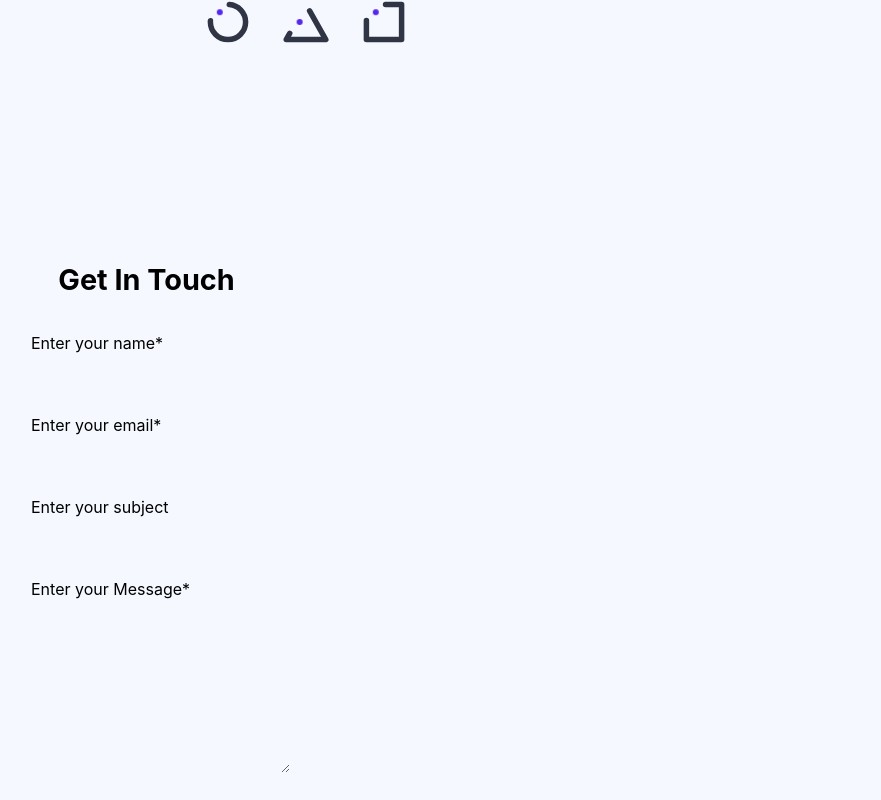
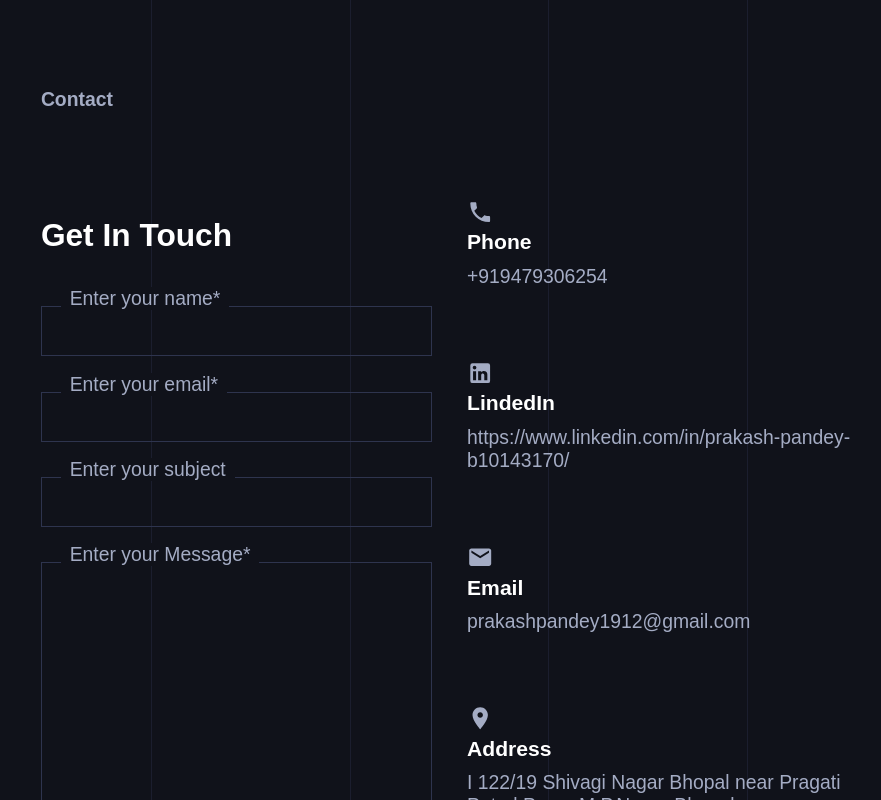
Before and after one commit to prakashpandey1912/portflio, a React (Create React App) app: page /contact in a window 1280 px wide. Shown: the top 800 px of the page, without its empty margins (334-1215 px from the left). Built offline with nearby package versions, Linux system fonts and the light colour scheme.

Commit message:
dayend commit

```diff
--- a/src/App.js
+++ b/src/App.js
@@ -1,8 +1,11 @@
-import { useEffect } from 'react';
+import { useEffect, useState } from 'react';
 import { Routes, Route, BrowserRouter } from 'react-router-dom';
+import styled from 'styled-components';
 
 //css
-import './App.css';
+//import './App.css';
+import MenuIcon from '@material-ui/icons/Menu';
+import { IconButton } from "@material-ui/core";
 
 //pages
 import Loading from './component/loader/Loading';
@@ -15,15 +18,29 @@ import Resume from './pages/resume/Resume'
 import Blogs from './pages/blogs/Blogs'
 
 function App() {
+  const [webSiteTheme, setTheme] = useState('dark')
 
   useEffect(() => {
     console.clear();
-  }, []);
+    document.documentElement.className = webSiteTheme;
+  }, [webSiteTheme]);
 
   return (
     <div className="App">
-      <Loading />
       {/* <Contact /> */}
+      <div className="ham-burger-menu">
+        <IconButton >
+          <MenuIcon />
+        </IconButton>
+      </div>
+      <MainContentStyled>
+        <div className="lines">
+          <div className="line-1"></div>
+          <div className="line-2"></div>
+          <div className="line-3"></div>
+          <div className="line-4"></div>
+        </div>
+
         <BrowserRouter>
           <Routes>
             <Route path="/" exact element={<HomePage />} />
@@ -32,11 +49,39 @@ function App() {
             <Route path="/blogs" exact element={<Blogs />} />
             <Route path="/resume" exact element={<Resume />} />
             <Route exact path="/contact" element={<Contact />} />
+            <Route exact path="/loader" element={<Loading />} />
           </Routes>
         </BrowserRouter>
+
+
+      </MainContentStyled>
     </div >
   );
 
 }
 
+const MainContentStyled = styled.main`
+  position: relative;
+  margin-left: 16.3rem;
+  min-height: 100vh;
+  @media screen and (max-width:1200px){
+    margin-left: 0;
+  }
+
+  .lines{
+    position: absolute;
+    min-height: 100%;
+    width: 100%;
+    display: flex;
+    justify-content: space-evenly;
+    opacity: 0.4;
+    z-index: -1;
+    .line-1, .line-2, .line-3, .line-4{
+      width: 1px;
+      min-height: 100vh;
+      background-color: var(--border-color);
+    }
+  }
+`;
+
 export default App;
--- a/src/index.js
+++ b/src/index.js
@@ -5,12 +5,15 @@ import store from '../src/store/store'
 //pages
 import './index.css';
 import App from './App';
+import WebSiteStyle from './style/webSiteStyle';
 
 ReactDOM.render(
   <React.StrictMode>
+    <WebSiteStyle />
     <Provider store={store}>
       <App />
     </Provider>
+
   </React.StrictMode>,
   document.getElementById('root')
 );
--- a/src/pages/contact/Contact.jsx
+++ b/src/pages/contact/Contact.jsx
@@ -2,6 +2,7 @@ import React from 'react';
 import styled from 'styled-components';
 import PhoneIcon from '@material-ui/icons/Phone';
 import EmailIcon from '@material-ui/icons/Email';
+import LinkedInIcon from '@material-ui/icons/LinkedIn';
 import LocationOnIcon from '@material-ui/icons/LocationOn';
 // import ContactItem from '../Components/ContactItem';
 
@@ -22,12 +23,18 @@ export const MainLayout = styled.div`
 export const InnerLayout = styled.div`
     padding: 5rem 0;
 `;
+function onSubmit() {
+    console.log("sended data")
+}
+
 function Contact() {
     const phone = <PhoneIcon />
     const email = <EmailIcon />
     const location = <LocationOnIcon />
+    const linkedIN = <LinkedInIcon />
     return (
         <MainLayout>
+            <h3>Contact</h3>
             {/* <Title title={'Contact'} span={'Contact'} /> */}
             <ContactPageStyled >
                 <InnerLayout className={'contact-section'}>
@@ -56,9 +63,32 @@ function Contact() {
                                 {/* <PrimaryButton disabled title={'Send Email'} /> */}
                             </div>
                         </form>
+                        <div className="form-field">
+                            <button onClick={onSubmit}>Send Data</button>
+                        </div>
                     </div>
                     <div className="right-content">
-                        {/* <ContactItem title={'Phone'} icon={phone} cont1={'+216-25566952'} cont2={'+216-50557956'} />
+                        <div>
+                            <div>{phone}</div>
+                            <h6>Phone</h6>
+                            <p>+919479306254</p>
+                        </div>
+                        <div>
+                            <div>{linkedIN}</div>
+                            <h6>LindedIn</h6>
+                            <p>https://www.linkedin.com/in/prakash-pandey-b10143170/</p>
+                        </div>
+                        <div>
+                            <div>{email}</div>
+                            <h6>Email</h6>
+                            <p>prakashpandey1912@gmail.com</p>
+                        </div>
+                        <div>
+                            <div>{location}</div>
+                            <h6>Address</h6>
+                            <p>I 122/19 Shivagi Nagar Bhopal near Pragati Petrol Pump M.P.Nagar Bhopal</p>
+                        </div>
+                        {/* <ContactItem title={'Phone'} icon={phone} cont1={'+919479306254'}/>
                         <ContactItem title={'Email'} icon={email} cont1={'mchrif000@yandex.com'} cont2={'mchrif000@gmail.com'} />
                         <ContactItem title={'Address'} icon={location} cont1={'Tunisia, Bizerte'} cont2={'Tunis'} /> */}
 
--- /dev/null
+++ b/src/style/webSiteStyle.js
@@ -0,0 +1,180 @@
+import { createGlobalStyle } from 'styled-components';
+
+
+const WebSiteStyle = createGlobalStyle`
+/* :root{
+    --primary-color: #007bff;
+    --primary-color-light: #057FFF;
+    --secondary-color: #6c757d;
+    --background-dark-color: #10121A;
+    --background-dark-grey: #191D2B;
+    --border-color: #2e344e;
+    --background-light-color: #F1F1F1;
+    --background-light-color-2: rgba(3,127,255,.3);
+    --white-color: #FFF;
+    --font-light-color: #a4acc4;
+    --font-dark-color: #313131;
+    --font-dark-color-2: #151515;
+    --sidebar-dark-color: #191D2B;
+    --scrollbar-bg-color: #383838;
+    --scrollbar-thump-color: #6b6b6b;
+    --scrollbar-track-color: #383838;
+
+} */
+
+.light{
+    --primary-color: #007bff;
+    --primary-color-light: #057FFF;
+    --secondary-color: #ff7675;
+    --background-dark-color: #F1F1F1;
+    --background-dark-grey: #e4e4e4;
+    --border-color: #cbced8;
+    --background-light-color: #F1F1F1;
+    --background-light-color-2: rgba(3,127,255,.3);
+    --white-color: #151515;
+    --font-light-color: #313131;
+    --font-dark-color: #313131;
+    --font-dark-color-2: #151515;
+    --sidebar-dark-color: #E4E4E4;
+    --scrollbar-bg-color: #383838;
+    --scrollbar-thump-color: #6b6b6b;
+    --scrollbar-track-color: #383838;
+}
+.dark{
+    --primary-color: #007bff;
+    --primary-color-light: #057FFF;
+    --secondary-color: #6c757d;
+    --background-dark-color: #10121A;
+    --background-dark-grey: #191D2B;
+    --border-color: #2e344e;
+    --background-light-color: #F1F1F1;
+    --background-light-color-2: rgba(3,127,255,.3);
+    --white-color: #FFF;
+    --font-light-color: #a4acc4;
+    --font-dark-color: #313131;
+    --font-dark-color-2: #151515;
+    --sidebar-dark-color: #191D2B;
+    --scrollbar-bg-color: #383838;
+    --scrollbar-thump-color: #6b6b6b;
+    --scrollbar-track-color: #383838;
+}
+
+*{
+    margin: 0;
+    padding: 0;
+    box-sizing: border-box;
+    list-style: none;
+    text-decoration: none;
+    font-family: 'Nunito', sans-serif;
+    font-size: 1.1rem;
+
+}
+
+body{
+    background-color: var(--background-dark-color);
+    color: var(--font-light-color);
+    transition: all .4s ease-in-out;
+}
+
+body::-webkit-scrollbar{
+    width: 9px;
+    background-color: #383838;
+}
+body::-webkit-scrollbar-thumb{
+    border-radius: 10px;
+    background-color: #6b6b6b;
+}
+body::-webkit-scrollbar-track{
+    border-radius: 10px;
+    background-color: #383838;
+}
+
+textarea{
+    max-width: 100%;
+}
+a{
+    font-family: inherit;
+    color: inherit;
+    font-size: inherit;
+    font-size: 1rem;
+}
+
+h1{
+    font-size: 4rem;
+    color: var(--white-color);
+    span{
+        font-size: 4rem;
+        @media screen and (max-width: 502px){
+            font-size: 3rem
+        }
+    }
+    @media screen and (max-width: 502px){
+        font-size: 3rem
+    }
+}
+
+span{
+    color: var(--primary-color);
+}
+h6{
+    color: var(--white-color);
+    font-size: 1.2rem;
+    padding-bottom: .6rem;
+}
+
+//Utilities
+.u-margin-bottom{
+    margin-bottom: 4rem;
+}
+
+
+//Floting Toggler
+.light-dark-mode{
+    position: fixed;
+    right: 0;
+    top: 50%;
+    background-color: var(--background-light-color-2);
+    width: 6.5rem;
+    height: 2.5rem;
+    z-index: 15;
+    display: flex;
+    align-items: center;
+    justify-content: center;
+    svg{
+      display: flex;
+      align-items: center;
+      font-size: 1.7rem;
+      color: var(--white-color);
+    }
+  }
+
+  //Nav Toggler
+  .ham-burger-menu{
+      position: absolute;
+      right: 5%;
+      top: 3%;
+      display: none;
+      z-index: 15;
+      svg{
+          font-size: 3rem;
+      }
+    }
+
+    .nav-toggle{
+        transform: translateX(0);
+        z-index: 20;
+    }
+  @media screen and (max-width:1200px){
+    .ham-burger-menu{
+        display: block;
+    }
+  }
+
+
+//Global Media Queries
+
+
+
+`;
+
+export default WebSiteStyle;
```
Lines whose indentation alone changed are shown as unchanged.
